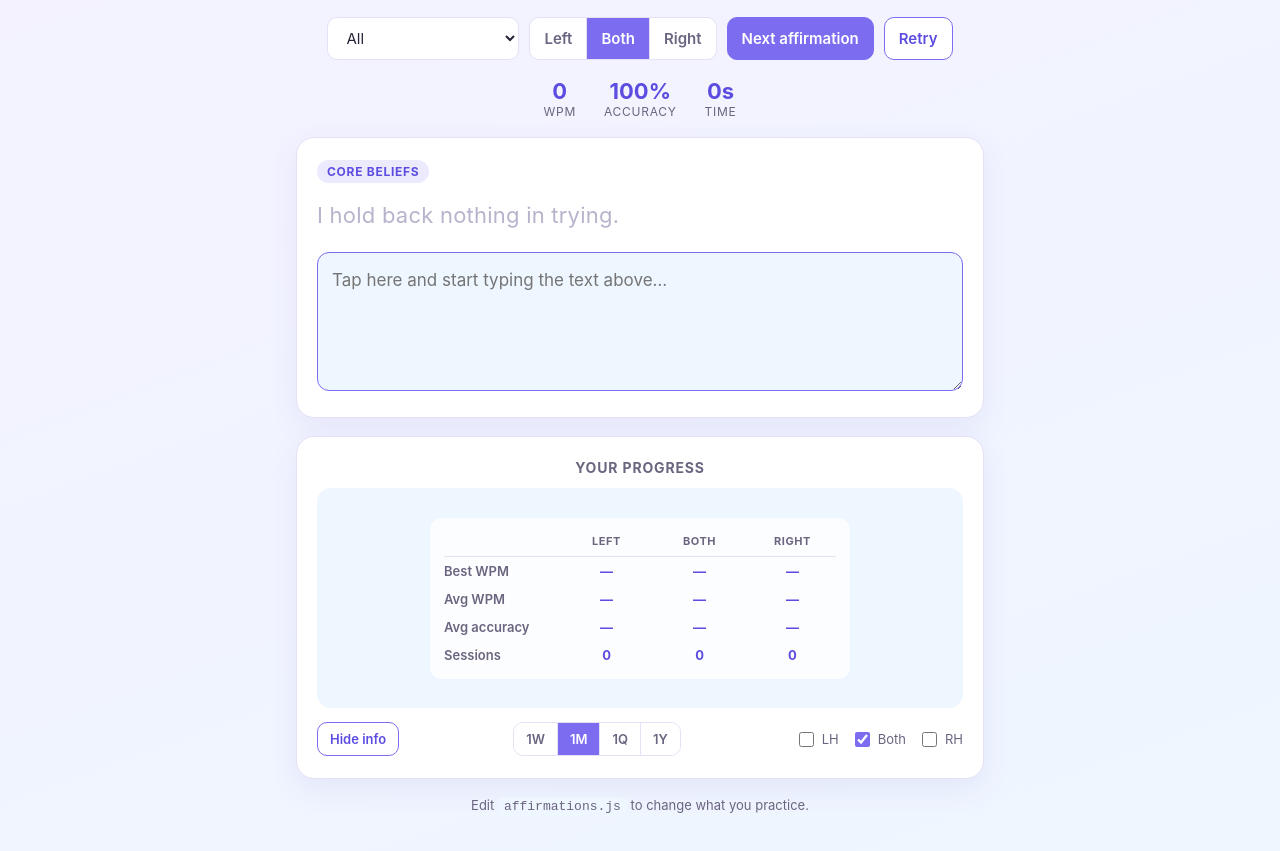
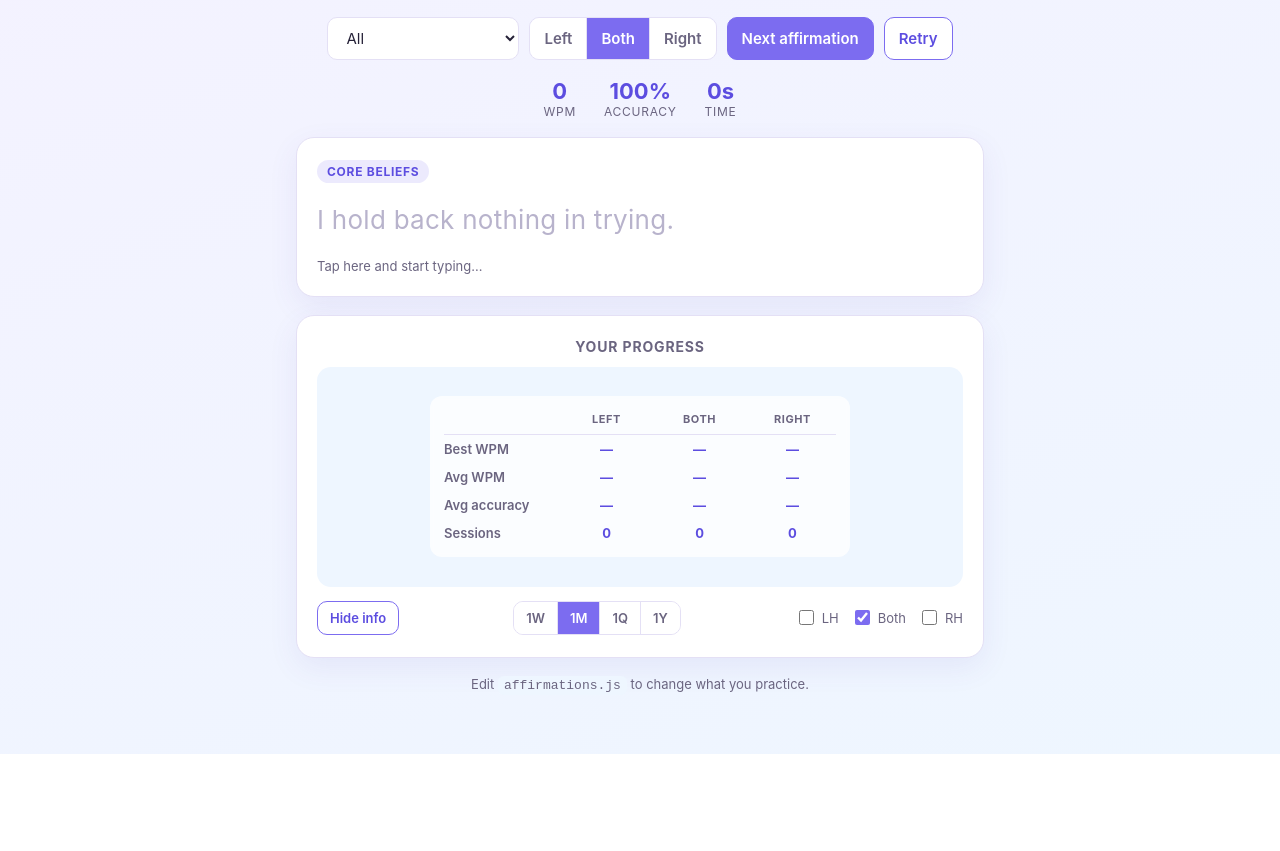
Before and after one commit to ydesai877/Clarity-Keys, a plain HTML site: page index.html in a window 1280 px wide. Shown: the part 91-942 px from the top of the page. After the commit the page ends 845 px from the top, so only its background shows below. Drawn offline with Linux system fonts and the light colour scheme.

Commit message:
Hide typing box, use inline color feedback

```diff
--- a/app.js
+++ b/app.js
@@ -11,9 +11,11 @@
   const handSelect = document.getElementById("hand-select");
   const nextBtn = document.getElementById("next-btn");
   const retryBtn = document.getElementById("retry-btn");
+  const typingCard = document.getElementById("typing-card");
   const targetTextEl = document.getElementById("target-text");
   const typingInput = document.getElementById("typing-input");
   const categoryTag = document.getElementById("category-tag");
+  const tapHint = document.getElementById("tap-hint");
 
   const statWpm = document.getElementById("stat-wpm");
   const statAccuracy = document.getElementById("stat-accuracy");
@@ -267,6 +269,7 @@
     statTime.textContent = "0s";
     resultCard.classList.add("hidden");
     typingInput.disabled = false;
+    tapHint.classList.remove("hidden");
     typingInput.focus();
   }
 
@@ -347,6 +350,7 @@
     if (!startTime && typed.length > 0) {
       startTime = Date.now();
       timerId = setInterval(tick, 250);
+      tapHint.classList.add("hidden");
     }
     updateHighlighting(typed);
     tick();
@@ -418,6 +422,7 @@
   retryBtn.addEventListener("click", () => resetRound(false));
   continueBtn.addEventListener("click", () => resetRound(true));
   typingInput.addEventListener("input", onInput);
+  typingCard.addEventListener("click", () => typingInput.focus());
   typingInput.addEventListener("keydown", (e) => {
     // Prevent Enter from adding a newline the target text doesn't expect;
     // treat it as a normal keystroke against the target text instead.
--- a/index.html
+++ b/index.html
@@ -35,18 +35,18 @@
       <div class="stat"><span class="stat-value" id="stat-time">0s</span><span class="stat-label">Time</span></div>
     </section>
 
-    <main class="typing-card">
+    <main class="typing-card" id="typing-card">
       <p class="category-tag" id="category-tag">Morning Affirmation</p>
-      <div class="target-text" id="target-text" aria-hidden="true"></div>
+      <div class="target-text" id="target-text"></div>
+      <p class="tap-hint" id="tap-hint">Tap here and start typing…</p>
       <textarea
         id="typing-input"
-        class="typing-input"
+        class="typing-input visually-hidden-input"
         autocomplete="off"
         autocorrect="off"
         autocapitalize="off"
         spellcheck="false"
-        rows="4"
-        placeholder="Tap here and start typing the text above…"
+        aria-label="Type the affirmation shown above"
       ></textarea>
     </main>
 
--- a/styles.css
+++ b/styles.css
@@ -7,6 +7,7 @@
   --accent: #7c6cf0;
   --accent-dark: #5c4de0;
   --correct: #2fae66;
+  --correct-bg: #e1f5e9;
   --incorrect: #e0466b;
   --incorrect-bg: #fbe4e9;
   --pending: #b8b3cc;
@@ -27,6 +28,7 @@
     --accent: #9b8bff;
     --accent-dark: #7c6cf0;
     --correct: #4fd589;
+    --correct-bg: #1f3a2a;
     --incorrect: #ff7896;
     --incorrect-bg: #3a2130;
     --pending: #4c4666;
@@ -177,15 +179,22 @@ button:active { transform: scale(0.97); }
   margin: 0 0 14px;
 }
 
+.typing-card {
+  cursor: text;
+}
+
 .target-text {
-  font-size: clamp(18px, 3.6vw, 22px);
-  line-height: 1.7;
-  margin-bottom: 18px;
+  font-size: clamp(20px, 4vw, 26px);
+  line-height: 1.8;
   letter-spacing: 0.01em;
 }
 
 .target-text .char { white-space: pre-wrap; }
-.char.correct { color: var(--correct); }
+.char.correct {
+  color: var(--correct);
+  background: var(--correct-bg);
+  border-radius: 3px;
+}
 .char.incorrect {
   color: var(--incorrect);
   background: var(--incorrect-bg);
@@ -196,22 +205,31 @@ button:active { transform: scale(0.97); }
   border-bottom: 2px solid var(--accent);
 }
 
-.typing-input {
-  width: 100%;
-  font-size: 17px;
-  line-height: 1.6;
-  padding: 14px;
-  border-radius: 12px;
-  border: 1.5px solid var(--border);
-  background: var(--bg-2);
-  color: var(--text-main);
-  resize: vertical;
-  font-family: inherit;
+.tap-hint {
+  margin: 14px 0 0;
+  font-size: 13px;
+  color: var(--text-soft);
 }
 
-.typing-input:focus {
+.tap-hint.hidden { display: none; }
+
+/* The textarea still captures keystrokes and opens the mobile keyboard,
+   but all visible feedback happens in the colored text above, so the
+   box itself is kept off-screen rather than shown. */
+.visually-hidden-input {
+  position: absolute;
+  width: 1px;
+  height: 1px;
+  padding: 0;
+  margin: 0;
+  border: none;
+  overflow: hidden;
+  opacity: 0;
+  resize: none;
+}
+
+.visually-hidden-input:focus {
   outline: none;
-  border-color: var(--accent);
 }
 
 .result-card { text-align: center; }
```
